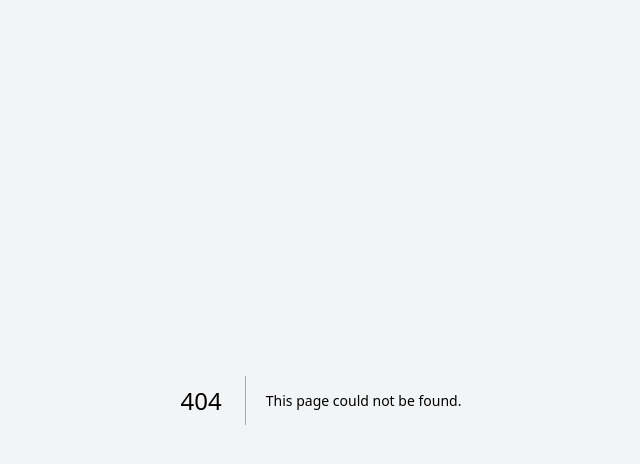
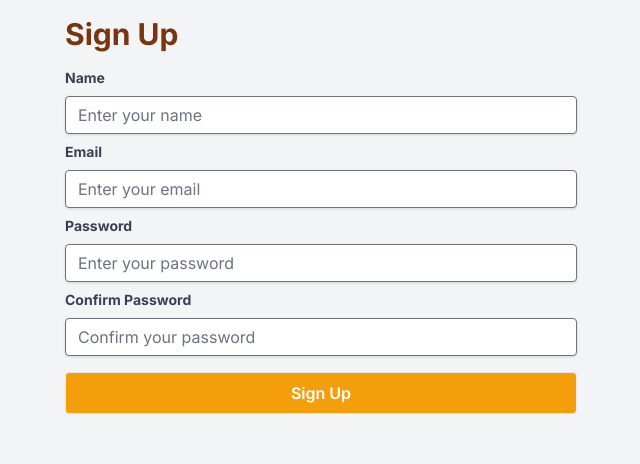
Before and after one commit to DanielMateosLab/ft3-userapp, a Next.js app: page /signup in a window 1280 px wide. Before the commit this address had no page. Shown: the top 464 px of the page, without its empty margins (319-959 px from the left). Built offline with nearby package versions, Linux system fonts and the light colour scheme.

Commit message:
Create signup page

```diff
--- /dev/null
+++ b/src/pages/dashboard.tsx
@@ -0,0 +1,7 @@
+export default function Dashboard() {
+  return (
+    <div>
+      <h1>Dashboard</h1>
+    </div>
+  );
+}
--- /dev/null
+++ b/src/pages/signup.tsx
@@ -0,0 +1,82 @@
+import Button from "@/components/Button";
+import FormTextInput from "@/components/FormTextInput";
+import { signupUserSchema } from "@/utils/validators/userValidator";
+import { Form, Formik } from "formik";
+import { useRouter } from "next/router";
+import { useState } from "react";
+
+const Signup = () => {
+  const router = useRouter();
+  const [error, setError] = useState<string>();
+
+  return (
+    <div className="pt-4">
+      <h1 className="text-3xl text-amber-900 font-bold mb-4">Sign Up</h1>
+
+      <Formik
+        initialValues={{
+          name: "",
+          email: "",
+          password: "",
+          passwordConfirmation: "",
+        }}
+        validationSchema={signupUserSchema}
+        onSubmit={async (values, { setSubmitting }) => {
+          try {
+            const res = await fetch("/api/signup", {
+              method: "POST",
+              headers: { "Content-Type": "application/json" },
+              body: JSON.stringify(values),
+            });
+            if (!res.ok) {
+              const data = await res.json();
+              setError(data.message);
+            } else {
+              router.push("/dashboard");
+            }
+          } catch (e) {
+            setError("An error occurred. Please try again");
+          } finally {
+            setSubmitting(false);
+          }
+        }}
+      >
+        {({ isSubmitting }) => (
+          <Form className="flex flex-col gap-2" noValidate>
+            <FormTextInput
+              name="name"
+              label="Name"
+              placeholder="Enter your name"
+            />
+            <FormTextInput
+              name="email"
+              label="Email"
+              type="email"
+              placeholder="Enter your email"
+            />
+            <FormTextInput
+              name="password"
+              label="Password"
+              type="password"
+              placeholder="Enter your password"
+            />
+            <FormTextInput
+              name="passwordConfirmation"
+              label="Confirm Password"
+              type="password"
+              placeholder="Confirm your password"
+            />
+
+            <Button type="submit" disabled={isSubmitting} className="mt-2">
+              Sign Up
+            </Button>
+
+            {error && <p className="text-red-500 mt-2">{error}</p>}
+          </Form>
+        )}
+      </Formik>
+    </div>
+  );
+};
+
+export default Signup;
```
Also changed, not shown: 1 other file (tests, documents, lock files or other folders).
